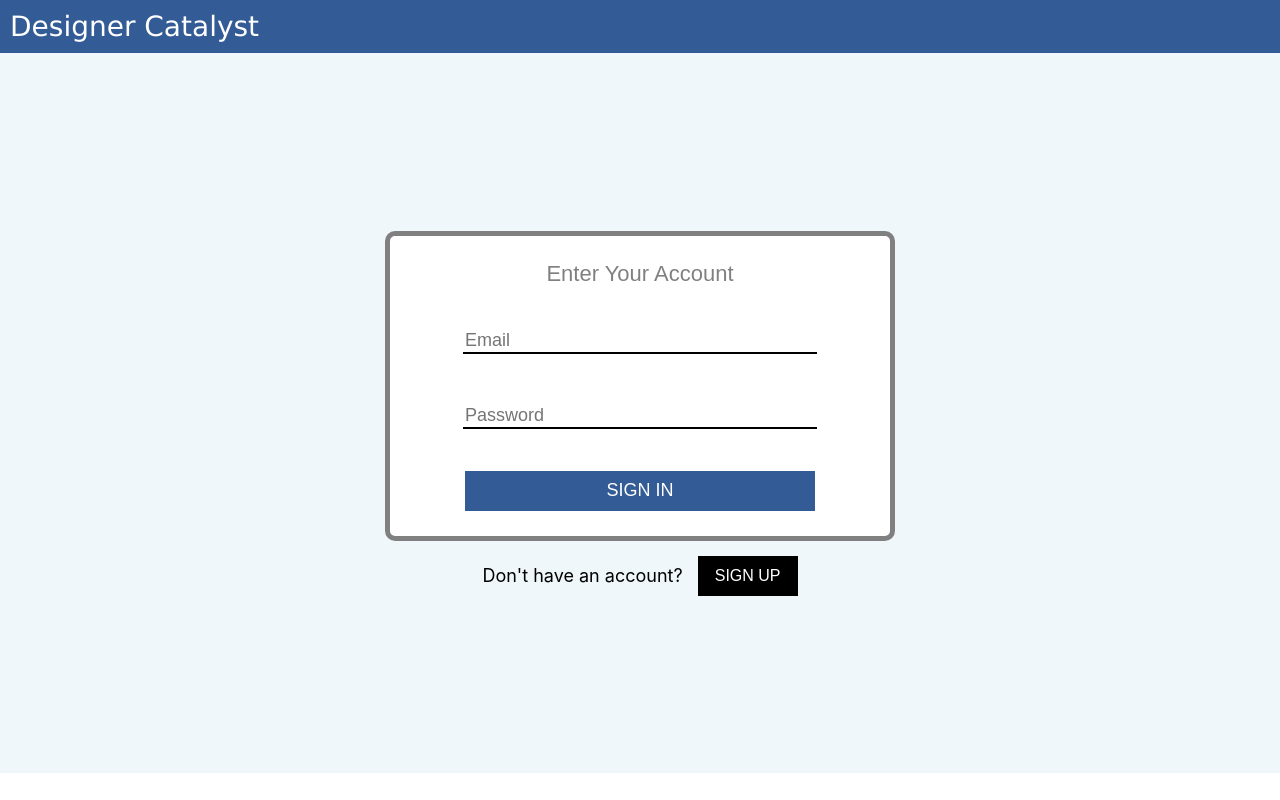
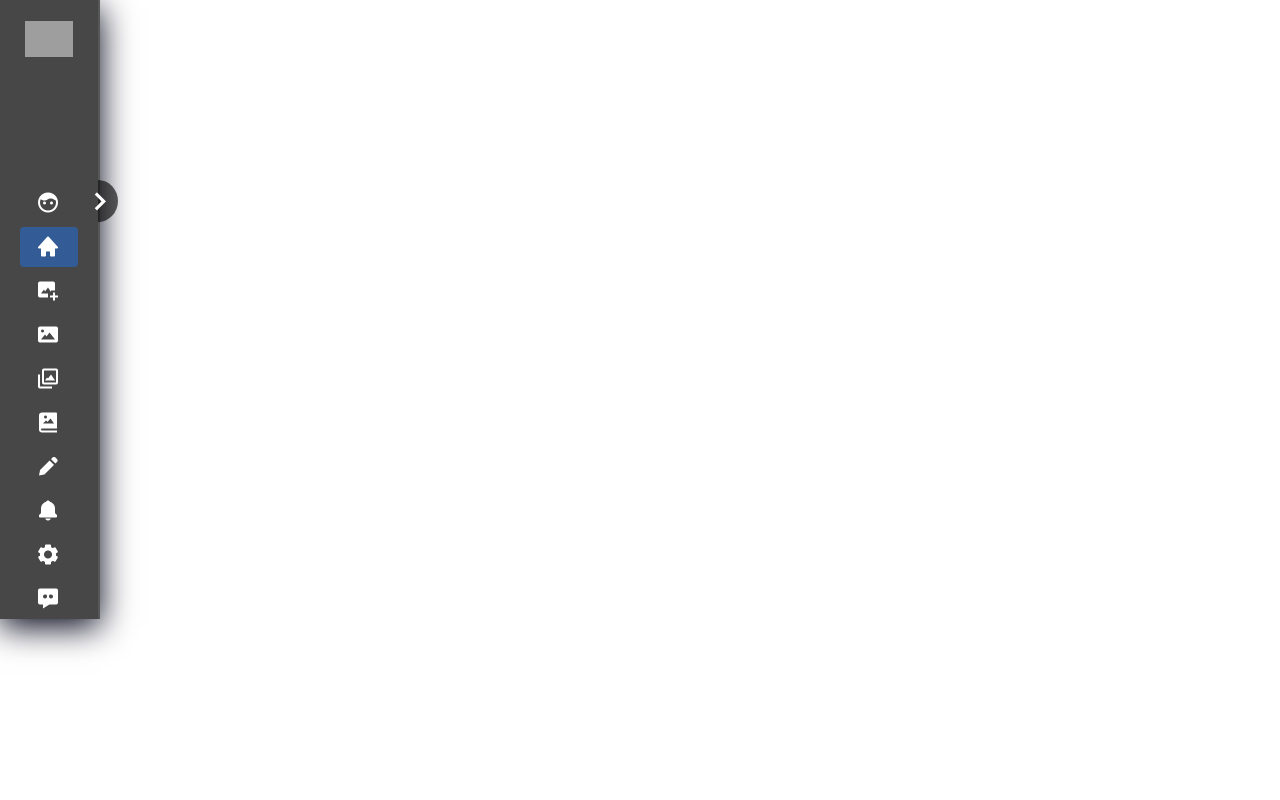
Before and after one commit to ShazaAllam2001/Designer-Catalyst, a React (Create React App) app: page / in a window 1280 px wide. Built offline with nearby package versions, Linux system fonts and the light colour scheme; grey boxes are pictures that could not be loaded.

Commit message:
add sidebar

```diff
--- a/src/App.css
+++ b/src/App.css
@@ -45,17 +45,32 @@
   --blue-color: rgb(51, 91, 150);
 }
 
+.background {
+  display: flex;
+  justify-content: center;
+  align-items: center;
+  background-color: var(--very-light-blue-color);
+  height: 90vh;
+}
+
 .input-field {
   background-color: white;
   border: none;
   border-bottom: 2px solid black;
-  width: 350px;
+  width: 300px;
   font-size: 18px;
 }
 
 .input-field:focus {
   outline: none;
   border-bottom: 2px solid #d3d3d3;
+}
+
+.input-field-box {
+  display: flex;
+  justify-content: space-evenly;
+  align-items: center;
+  width: 360px;
 }
 
 .block-button-big {
--- a/src/App.js
+++ b/src/App.js
@@ -3,11 +3,12 @@ import './App.css';
 
 import { SignUp } from './compenents/SignUp/SignUp.js';
 import { SignIn } from './compenents/SignIn/SignIn.js';
+import { SideBar } from './compenents/SideBar/SideBar.js';
 
 function App() {
   return (
     <div className="App">
-      <SignIn/>
+      <SideBar/>
     </div>
   );
 }
--- /dev/null
+++ b/src/compenents/SideBar/SideBar.css
@@ -0,0 +1,149 @@
+*{
+	margin: 0;
+	padding: 0;
+	border: 0;
+	outline: 0;
+	list-style: none;
+	box-sizing: border-box;
+}
+
+.body {
+    min-height: 100vh;
+	font-family: 'Roboto', sans-serif;
+}
+
+.sidebar {
+	width: 100px;
+	height: 100%;
+	backdrop-filter: blur(6px);
+	-webkit-backdrop-filter: blur(6px);
+	background: rgba(10, 10, 10, 0.75);
+	box-shadow: 0 8px 32px rgb(2, 4, 24);
+	border-right: 2px solid rgba(255, 255, 255, .09);
+	transition: .4s ease-in-out;
+}
+
+.sidebar.open {
+	width: 280px;
+}
+
+.sidebar .logo {
+	width: 100%;
+	height: 160px;
+	padding: 20px 0;
+	display: grid;
+	align-items: center;
+	justify-items: center;
+}
+
+.sidebar .logo img {
+	width: 48px;
+	transition: .4s;
+}
+
+.sidebar.open .logo img {
+	width: 80px;
+}
+
+.sidebar .logo h3 {
+	color: #fff;
+	font-size: 30px;
+	margin-top: 12px;
+	font-variant: small-caps;
+	pointer-events: none;
+	scale: 0;
+	opacity: 0;
+}
+
+.sidebar.open .logo h3 {
+	scale: 1;
+	opacity: 1;
+	transition: .4s;
+	transition-delay: .2s;
+}
+
+.sidebar nav {
+	padding: 0 20px;
+}
+
+.sidebar nav .nav-item {
+	cursor: pointer;
+	display: flex;
+	align-items: center;
+	justify-content: flex-start;
+	border-radius: 4px;
+	width: 100%;
+	height: 40px;
+	padding: 0 16px;
+	margin: 4px 0;
+	color: #fff;
+	transition: .3s;
+}
+
+.sidebar nav .nav-item.active {
+	background: var(--blue-color) !important;
+}
+
+.sidebar nav .nav-item:hover {
+	background: rgba(255, 255, 255, .1);
+}
+
+.sidebar nav .nav-item i {
+	font-size: 24px;
+}
+
+.sidebar nav .nav-item span {
+	font-size: 16px;
+	margin-left: 8px;
+	opacity: 0;
+	pointer-events: none;
+}
+
+.sidebar.open nav .nav-item span {
+	opacity: 1;
+	pointer-events: visible;
+	transition: .4s;
+	transition-delay: .2s;
+}
+
+.sidebar hr {
+	width: 100%;
+	height: 2px;
+	border-radius: 3px;
+	margin: 40px 0 50px;
+	background: rgba(255, 255, 255, .1);
+	opacity: 0;
+}
+
+.sidebar.open hr {
+	opacity: 1;
+	transition: .4s;
+}
+
+.sidebar .toggle {
+	cursor: pointer;
+	position: absolute;
+	color: #fff;
+	top: 180px;
+	right: -20px;
+	font-size: 38px;
+	line-height: 50%;
+	text-align: center;
+	border-radius: 50%;
+	padding: 2px 0 2px 2px;
+	background: linear-gradient(90deg,
+			transparent 50%,
+			rgba(10, 10, 10, .65) 50%);
+}
+
+.sidebar.open .toggle {
+	transform: translateY(45px);
+}
+
+.sidebar .toggle i {
+	transition: .4s linear;
+}
+
+.sidebar.open .toggle i {
+	transform: rotateY(180deg);
+}
--- /dev/null
+++ b/src/compenents/SideBar/SideBar.js
@@ -0,0 +1,93 @@
+import {useEffect} from 'react';
+import './SideBar.css';
+
+export function SideBar({ useToggle }) {
+
+    var sidebar;
+    useEffect(() => {
+        sidebar = Array.from(document.querySelectorAll('.sidebar'))[0];
+        const navItems = Array.from(document.querySelectorAll('nav .nav-item'));
+
+        navItems.forEach(navItem => {
+            navItem.addEventListener('click', () => {
+                navItems.forEach(navItem => {
+                    navItem.classList.remove('active');
+                });
+                navItem.classList.add('active');
+            });
+        });
+
+    }, []);
+
+    function useToggle() {
+        if(sidebar.className === 'sidebar')
+            sidebar.classList.add('open');
+        else
+            sidebar.classList.remove('open');
+    }
+
+    return (
+        <div className="body">
+            <link href="https://unpkg.com/boxicons@2.1.2/css/boxicons.min.css" rel="stylesheet"/>
+            <div className="sidebar">
+
+                <div className="toggle" onClick={useToggle}>
+                    <i className="bx bx-chevron-right"></i>
+                </div>
+
+                <div className="logo">
+                    <img src="https://github.com/hosseinnabi-ir/Responsive-Glass-Sidebar-using-CSS-and-JavaScript/blob/36ddc0b7e60f1da4ab38d9d45311f405a3e8e8c0/images/logo.png?raw=true" alt="..."/>
+                    <h3>User Name</h3>
+                </div>
+
+                <br/>
+
+                <nav>
+                    <ul>
+                        <li className="nav-item">
+                            <i className="bx bxs-face"></i>
+                            <span>Profile</span>
+                        </li>
+                        <li className="nav-item active">
+                            <i className="bx bxs-home"></i>
+                            <span>Home</span>
+                        </li>
+                        <li className="nav-item">
+                            <i className="bx bxs-image-add"></i>
+                            <span>Generate Image</span>
+                        </li>
+                        <li className="nav-item">
+                            <i className="bx bxs-image"></i>
+                            <span>Image Morphing</span>
+                        </li>
+                        <li className="nav-item">
+                            <i className="bx bx-images"></i>
+                            <span>Image Augmentation</span>
+                        </li>
+                        <li className="nav-item">
+                            <i className="bx bxs-photo-album"></i>
+                            <span>Saved Images</span>
+                        </li>
+                        <li className="nav-item">
+                            <i className="bx bxs-pencil"></i>
+                            <span>Draw</span>
+                        </li>
+                        <li className="nav-item">
+                            <i className="bx bxs-bell"></i>
+                            <span>Notifications</span>
+                        </li>
+                        <li className="nav-item">
+                            <i className="bx bxs-cog"></i>
+                            <span>Settings</span>
+                        </li>
+                        <li className="nav-item">
+                            <i className="bx bxs-message-dots"></i>
+                            <span>Report Bug</span>
+                        </li>
+                    </ul>
+                </nav>
+
+            </div>
+        </div>
+    );
+}
--- a/src/compenents/SignIn/SignIn.css
+++ b/src/compenents/SignIn/SignIn.css
@@ -1,11 +1,3 @@
-#sign-in {
-    display: flex;
-    justify-content: center;
-    align-items: center;
-    background-color: var(--very-light-blue-color);
-    height: 90vh;
-}
-
 .sign-in-title {
     color: gray;
     font-family: Arial, Helvetica, sans-serif;
@@ -13,7 +5,7 @@
     margin-top: 25px;
 }
 
-.input-box {
+.sign-in-input-box {
     display: flex;
     flex-direction: column;
     justify-content: space-between;
@@ -25,7 +17,7 @@
     border-radius: 10px;
 }
 
-.input-section {
+.sign-in-input-section {
     display: flex;
     flex-direction: column;
     justify-content: space-between;
--- a/src/compenents/SignIn/SignIn.js
+++ b/src/compenents/SignIn/SignIn.js
@@ -4,18 +4,24 @@ import { TitleBar } from '../TitleBar/TitleBar.js';
 export function SignIn() {
   return (
     <div>
+      <link href="https://fonts.googleapis.com/icon?family=Material+Icons" rel="stylesheet" />
       <TitleBar/>
-      <div id="sign-in">
+      <div className="background">
         <div>
-            <form className="input-box">
+          <form className="sign-in-input-box">
             <div className="sign-in-title"> Enter Your Account </div>
-                <div className="input-section">
-                    <div>
+              <div className="sign-in-input-section">
+
+                <div className="input-field-box">
+                  <i className="material-icons" style={{ fontSize: 32 }}> email </i>
                   <input type="email" class="input-field" placeholder="Email" id="emailst" required />
                 </div>
-                    <div>
+
+                <div className="input-field-box">
+                  <i class="material-icons" style={{ fontSize: 32 }}> lock </i>
                   <input type="password" class="input-field" placeholder="Password" id="passwordst" minlength="8" required />
                 </div>
+
               </div>
 
               <div class="sign-in-button">
--- a/src/compenents/SignUp/SignUp.css
+++ b/src/compenents/SignUp/SignUp.css
@@ -1,11 +1,3 @@
-#sign-up {
-    display: flex;
-    justify-content: center;
-    align-items: center;
-    background-color: var(--very-light-blue-color);
-    height: 90vh;
-}
-
 .sign-up-title {
     color: gray;
     font-family: Arial, Helvetica, sans-serif;
@@ -13,7 +5,7 @@
     margin-top: 25px;
 }
 
-.input-box {
+.sign-up-input-box {
     display: flex;
     flex-direction: column;
     justify-content: space-between;
@@ -25,19 +17,13 @@
     border-radius: 10px;
 }
 
-.input-section {
+.sign-up-input-section {
     display: flex;
     flex-direction: column;
     justify-content: space-between;
     align-items: center;
+    width: 500px;
     height: 200px;
-}
-
-.name {
-    display: flex;
-    justify-content: space-between;
-    align-items: center;
-    width: 350px;
 }
 
 .sign-up-button {
--- a/src/compenents/SignUp/SignUp.js
+++ b/src/compenents/SignUp/SignUp.js
@@ -4,22 +4,27 @@ import { TitleBar } from '../TitleBar/TitleBar.js';
 export function SignUp() {
   return (
     <div>
+      <link href="https://fonts.googleapis.com/icon?family=Material+Icons" rel="stylesheet" />
       <TitleBar/>
-      <div id="sign-up">
-        <form className="input-box">
+      <div className="background">
+        <form className="sign-up-input-box">
           <div className="sign-up-title"> Create an Account </div>
-          <div className="input-section">
-            <div className="name">
-              <input type="text" class="input-field" style={{width: 160}} placeholder="First Name" id="firstnamest" required />
-              <input type="text" class="input-field" style={{width: 160}} placeholder="Second Name" id="secondnamest" required />
+          <div className="sign-up-input-section">
+            <div className="input-field-box">
+              <i className="material-icons" style={{ fontSize: 32 }}> person </i>
+              <input type="text" class="input-field" style={{width: 140}} placeholder="First Name" id="firstnamest" required />
+              <input type="text" class="input-field" style={{width: 140}} placeholder="Second Name" id="secondnamest" required />
             </div>
-            <div>
+            <div className="input-field-box">
+              <i className="material-icons" style={{ fontSize: 32 }}> email </i>
               <input type="email" class="input-field" placeholder="Email" id="emailst" required />
             </div>
-            <div>
+            <div className="input-field-box">
+              <i className="material-icons" style={{ fontSize: 32 }}> lock </i>
               <input type="password" class="input-field" placeholder="Password" id="passwordst" minlength="8" required />
             </div>
-            <div>
+            <div className="input-field-box">
+              <i className="material-icons" style={{ fontSize: 32 }}> lock </i>
               <input type="password" class="input-field" placeholder="Confirm Password" id="confirm-passwordst" minlength="8" required />
             </div>
           </div>
```
Lines whose indentation alone changed are shown as unchanged.
